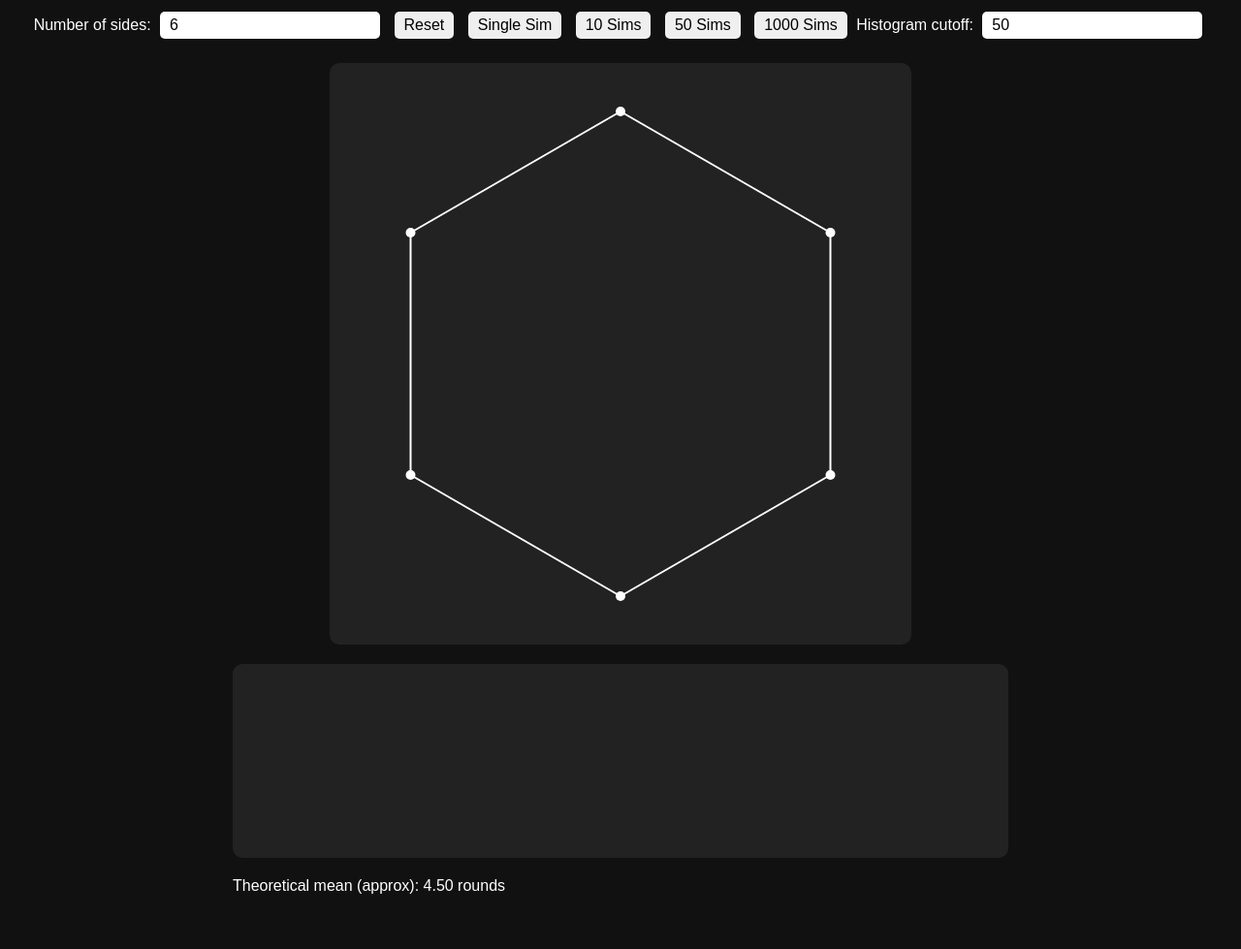
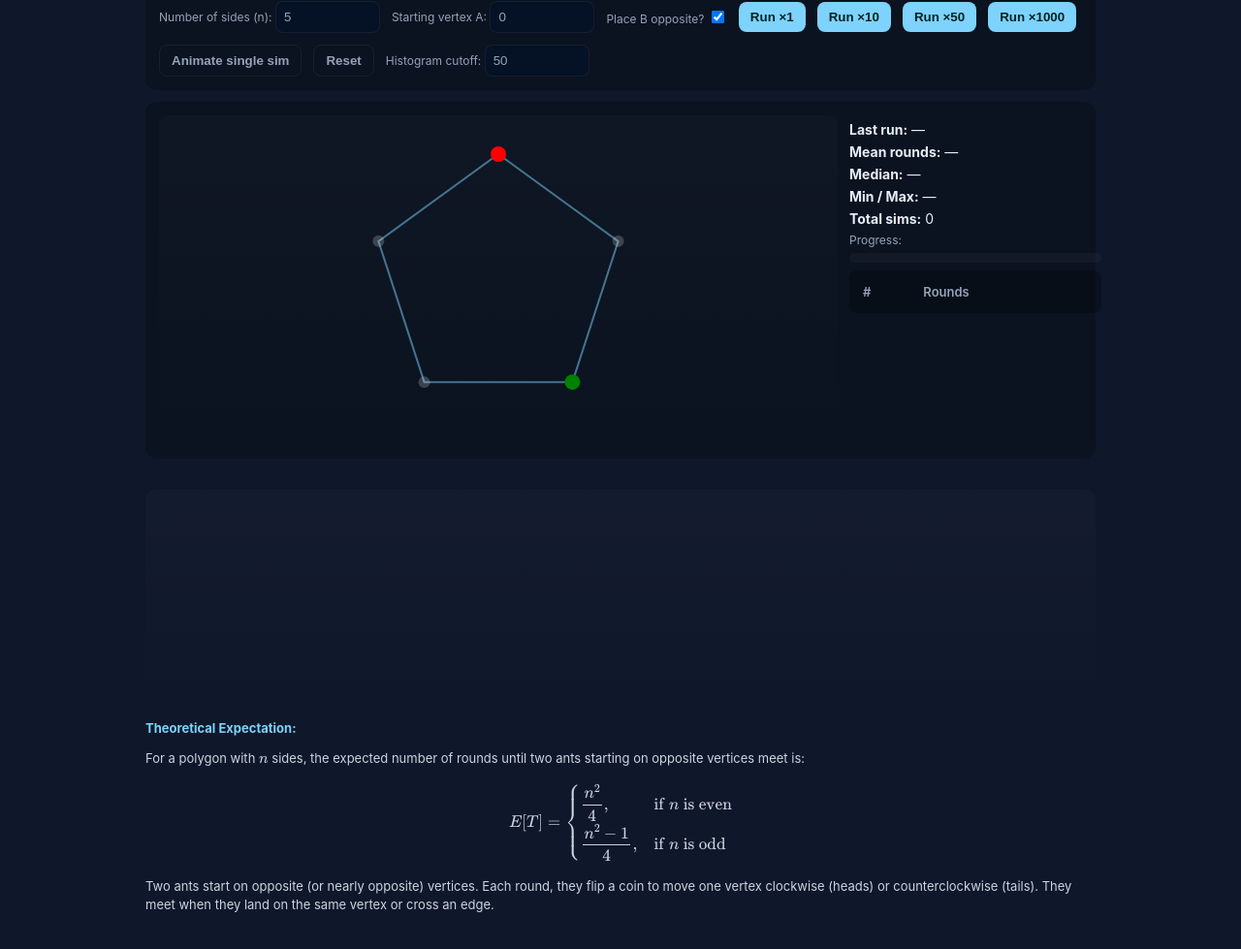
Before and after one commit to pcox44/ants, a plain HTML site: page index.html in a window 1280 px wide. Shown: the part 73-1052 px from the top of the page at 97% size. Before the commit the page ends 1016 px from the top, so only its background shows below. Drawn offline with nearby package versions, Linux system fonts and the light colour scheme.

Commit message:
Refactor HTML structure and styling for simulation

```diff
--- a/index.html
+++ b/index.html
@@ -1,214 +1,200 @@
-<!DOCTYPE html>
+<!doctype html>
 <html lang="en">
 <head>
-<meta charset="UTF-8">
-<title>Ants on a Polygon Simulation</title>
+<meta charset="utf-8" />
+<meta name="viewport" content="width=device-width,initial-scale=1" />
+<title>Ants on a Polygon — Smooth Animation</title>
 <style>
-  body {
-    background-color: #111;
-    color: white;
-    font-family: sans-serif;
-    text-align: center;
-    margin: 0;
-    padding: 0;
-  }
-  canvas {
-    background-color: #222;
-    display: block;
-    margin: 20px auto;
-    border-radius: 10px;
-  }
-  #controls {
-    margin: 10px;
-  }
-  button, input {
-    margin: 5px;
-    padding: 5px 10px;
-    font-size: 16px;
-    border-radius: 5px;
-    border: none;
-  }
-  #desc {
-    margin: 20px auto;
-    max-width: 800px;
-    text-align: left;
-  }
+:root{
+  --bg:#0f172a;--card:#0b1220;--accent:#7dd3fc;--muted:#94a3b8;
+}
+body{font-family:Inter,ui-sans-serif,system-ui,Arial,Helvetica;background:var(--bg);color:#e6eef8;margin:0;padding:24px;}
+.container{max-width:980px;margin:0 auto}
+h1{margin:0 0 12px;font-size:20px}
+.controls{display:flex;gap:12px;align-items:center;flex-wrap:wrap;margin-bottom:14px}
+input[type=number]{width:90px;padding:8px;border-radius:8px;border:1px solid rgba(255,255,255,0.06);background:#051125;color:inherit}
+button{background:var(--accent);border:none;padding:8px 12px;border-radius:8px;color:#022;cursor:pointer;font-weight:600}
+button.secondary{background:transparent;border:1px solid rgba(255,255,255,0.06);color:var(--muted)}
+.card{background:var(--card);padding:14px;border-radius:12px;margin-bottom:12px}
+#canvasWrap{display:flex;gap:12px;align-items:flex-start}
+canvas{background:linear-gradient(180deg, rgba(255,255,255,0.02), transparent);border-radius:10px}
+.results{min-width:260px}
+.stat{font-size:14px;margin:6px 0}
+.progress{height:10px;background:rgba(255,255,255,0.03);border-radius:6px;overflow:hidden}
+.progress > i{display:block;height:100%;background:linear-gradient(90deg,#7dd3fc,#60a5fa);width:0%}
+.small{font-size:12px;color:var(--muted)}
+.footer{margin-top:10px;color:#cbd5e1;font-size:13px;line-height:1.4}
+.footer p strong{color:#7dd3fc;}
+.footer div{text-align:center;}
+.history{margin-top:8px;max-height:160px;overflow:auto;border-radius:8px;padding:8px;background:rgba(0,0,0,0.25)}
+table{width:100%;border-collapse:collapse}
+th,td{padding:6px;text-align:left;font-size:13px}
+th{color:var(--muted);font-weight:600}
+#histogram{width:100%;height:220px;margin-top:20px}
 </style>
+<!-- MathJax for LaTeX rendering -->
+<script src="https://polyfill.io/v3/polyfill.min.js?features=es6"></script>
+<script id="MathJax-script" async
+  src="https://cdn.jsdelivr.net/npm/mathjax@3/es5/tex-mml-chtml.js">
+</script>
 </head>
 <body>
-
-<h1>Ants on a Polygon Simulation</h1>
-
-<div id="controls">
-  <label>Number of sides: <input type="number" id="numSides" value="6" min="3"></label>
-  <button id="resetBtn">Reset</button>
-  <button onclick="singleSim()">Single Sim</button>
-  <button onclick="runSims(10)">10 Sims</button>
-  <button onclick="runSims(50)">50 Sims</button>
-  <button onclick="runSims(1000)">1000 Sims</button>
-  <label>Histogram cutoff: <input type="number" id="cutoff" value="50" min="1"></label>
+<div class="container">
+<h1>Ants on a Polygon — Smooth Animation</h1>
+<div class="card controls">
+<label class="small">Number of sides (n): <input id="nSides" type="number" min="3" value="5"></label>
+<label class="small">Starting vertex A: <input id="startA" type="number" min="0" value="0"></label>
+<label class="small">Place B opposite? <input id="autoOpp" type="checkbox" checked></label>
+<button id="btn1">Run ×1</button>
+<button id="btn10">Run ×10</button>
+<button id="btn50">Run ×50</button>
+<button id="btn1000">Run ×1000</button>
+<button id="animate" class="secondary">Animate single sim</button>
+<button id="reset" class="secondary">Reset</button>
+<label class="small">Histogram cutoff: <input id="cutoff" type="number" min="1" value="50"></label>
 </div>
 
-<canvas id="polygonCanvas" width="600" height="600"></canvas>
-<canvas id="histCanvas" width="800" height="200"></canvas>
+<div class="card" id="canvasWrap">
+<canvas id="polyCanvas" width="580" height="340"></canvas>
+<div class="results">
+<div class="stat"><strong>Last run:</strong> <span id="lastRun">—</span></div>
+<div class="stat"><strong>Mean rounds:</strong> <span id="mean">—</span></div>
+<div class="stat"><strong>Median:</strong> <span id="median">—</span></div>
+<div class="stat"><strong>Min / Max:</strong> <span id="minmax">—</span></div>
+<div class="stat"><strong>Total sims:</strong> <span id="total">0</span></div>
+<div class="stat small">Progress:</div>
+<div class="progress"><i id="progressBar"></i></div>
+<div class="history" id="history">
+<table><thead><tr><th>#</th><th>Rounds</th></tr></thead><tbody id="histBody"></tbody></table>
+</div>
+</div>
+</div>
 
-<div id="desc">
-  <p id="theory">Theoretical mean: -</p>
+<canvas id="histogram"></canvas>
+
+<div class="footer small">
+<p><strong>Theoretical Expectation:</strong></p>
+<p>
+For a polygon with \( n \) sides, the expected number of rounds
+until two ants starting on opposite vertices meet is:
+</p>
+<p style="text-align:center; font-size:14px;">
+\[
+  E[T] =
+  \begin{cases}
+    \dfrac{n^2}{4}, & \text{if } n \text{ is even} \\
+    \dfrac{n^2 - 1}{4}, & \text{if } n \text{ is odd}
+  \end{cases}
+\]
+</p>
+<p>
+Two ants start on opposite (or nearly opposite) vertices. Each round,
+they flip a coin to move one vertex clockwise (heads) or
+counterclockwise (tails). They meet when they land on the same vertex
+or cross an edge.
+</p>
+</div>
 </div>
 
 <script>
-const canvas = document.getElementById("polygonCanvas");
-const ctx = canvas.getContext("2d");
-const histCanvas = document.getElementById("histCanvas");
-const hctx = histCanvas.getContext("2d");
+const $ = id => document.getElementById(id);
+const canvas = $('polyCanvas'); const ctx = canvas.getContext('2d');
+const histCanvas = $('histogram'); const hctx = histCanvas.getContext('2d');
+let cumulativeResults=[];
 
-let numSides = 6;
-let results = [];
-let animating = false;
+function mod(a,m){return ((a % m)+m)%m;}
+function oppositeIndex(n, a){return n%2===0? mod(a+n/2,n):mod(a+Math.floor(n/2),n);}
+function runOne(n,a,b){let rounds=0;if(a===b)return 0;while(true){rounds++;const aMove=Math.random()<0.5?1:-1;const bMove=Math.random()<0.5?1:-1;const aNew=mod(a+aMove,n);const bNew=mod(b+bMove,n);if(aNew===bNew || (aNew===b && bNew===a)) return rounds;a=aNew;b=bNew;}}
+function mean(a){return a.reduce((s,x)=>s+x,0)/a.length;}
+function median(a){const s=[...a].sort((x,y)=>x-y);const m=Math.floor(s.length/2);return s.length%2?s[m]:(s[m-1]+s[m])/2;}
+function updateStats(results){
+  $('lastRun').textContent=results.at(-1)||'—';
+  $('mean').textContent=results.length?mean(results).toFixed(3):'—';
+  $('median').textContent=results.length?median(results).toFixed(3):'—';
+  if(results.length) $('minmax').textContent=Math.min(...results)+' / '+Math.max(...results);
+  $('total').textContent=results.length;
+  const body=$('histBody');body.innerHTML='';
+  const start=Math.max(0,results.length-200);
+  for(let i=start;i<results.length;i++){const tr=document.createElement('tr');tr.innerHTML=`<td>${i+1}</td><td>${results[i]}</td>`;body.appendChild(tr);}
+  drawHistogram(results);
+}
 
-// reset
-document.getElementById("resetBtn").addEventListener("click", () => {
-  numSides = parseInt(document.getElementById("numSides").value);
-  results = [];
-  drawPolygon();
-  drawHistogram();
-  updateTheory();
-});
+function drawPolygon(n,a,b,antsPos){
+  const W=canvas.width,H=canvas.height;ctx.clearRect(0,0,W,H);
+  const cx=W/2,cy=H/2,R=Math.min(W,H)/2-40;
+  const verts=[];for(let i=0;i<n;i++){const θ=-Math.PI/2+i*(2*Math.PI/n);verts.push([cx+R*Math.cos(θ),cy+R*Math.sin(θ)]);}
+  ctx.beginPath();for(let i=0;i<n;i++){const [x,y]=verts[i];if(i===0)ctx.moveTo(x,y);else ctx.lineTo(x,y);}ctx.closePath();ctx.strokeStyle='rgba(125,211,252,0.5)';ctx.lineWidth=2;ctx.stroke();
+  for(let i=0;i<n;i++){const [x,y]=verts[i];ctx.beginPath();ctx.arc(x,y,6,0,Math.PI*2);ctx.fillStyle='rgba(255,255,255,0.2)';ctx.fill();}
+  if(!antsPos) antsPos=[[a,a,1],[b,b,1]];
+  const interp=(v1,v2,p)=>[v1[0]+(v2[0]-v1[0])*p,v1[1]+(v2[1]-v1[1])*p];
+  const drawAnt=(color,pos)=>{const [vStart,vEnd,p]=pos;const [x,y]=interp(verts[vStart],verts[vEnd],p);ctx.beginPath();ctx.arc(x,y,8,0,Math.PI*2);ctx.fillStyle=color;ctx.fill();}
+  drawAnt('red',antsPos[0]);
+  drawAnt('green',antsPos[1]);
+}
 
-document.getElementById("numSides").addEventListener("change", () => {
-  numSides = parseInt(document.getElementById("numSides").value);
-  results = [];
-  drawPolygon();
-  drawHistogram();
-  updateTheory();
-});
+function drawHistogram(data){
+  const cutoff=parseInt($('cutoff').value)||50;
+  const W=histCanvas.width=histCanvas.clientWidth||800,H=220;
+  hctx.clearRect(0,0,W,H);
+  if(!data.length)return;
+  const bins=20; const min=0,max=cutoff; const binWidth=(max-min)/bins;
+  const freq=new Array(bins).fill(0); let overflow=0;
+  for(const v of data){if(v>cutoff) overflow++; else{const idx=Math.min(bins-1,Math.floor((v-min)/binWidth));freq[idx]++;}}
+  const maxFreq=Math.max(...freq,overflow);
+  hctx.fillStyle='rgba(125,211,252,0.5)';
+  for(let i=0;i<bins;i++){const x=i*(W/bins);const h=(freq[i]/maxFreq)*H;hctx.fillRect(x,H-h,W/bins-2,h);}
+  if(overflow>0){const x=bins*(W/bins)-2;const h=(overflow/maxFreq)*H;hctx.fillStyle='rgba(255,99,71,0.5)';hctx.fillRect(x,H-h,W/bins-2,h);}
+  hctx.fillStyle='rgba(255,255,255,0.6)';hctx.font='12px monospace';hctx.fillText('Rounds distribution',10,15);
+}
 
-// draw polygon and ants
-function drawPolygon(ant1=-1, ant2=-1) {
-  ctx.clearRect(0,0,canvas.width,canvas.height);
-  const cx = canvas.width/2;
-  const cy = canvas.height/2;
-  const r = canvas.width/2 - 50;
-  const verts = [];
-  for(let i=0;i<numSides;i++){
-    const angle = 2*Math.PI*i/numSides - Math.PI/2;
-    verts.push({x: cx + r*Math.cos(angle), y: cy + r*Math.sin(angle)});
-  }
-  // edges
-  ctx.strokeStyle = "white";
-  ctx.lineWidth = 2;
-  ctx.beginPath();
-  for(let i=0;i<numSides;i++){
-    const next = (i+1)%numSides;
-    ctx.moveTo(verts[i].x, verts[i].y);
-    ctx.lineTo(verts[next].x, verts[next].y);
-  }
-  ctx.stroke();
-  // vertices
-  ctx.fillStyle = "white";
-  for(let v of verts){
-    ctx.beginPath();
-    ctx.arc(v.x,v.y,5,0,2*Math.PI);
-    ctx.fill();
-  }
-  // ants
-  if(ant1>=0 && ant2>=0){
-    ctx.fillStyle = "red";
-    ctx.beginPath();
-    ctx.arc(verts[ant1].x, verts[ant1].y, 10,0,2*Math.PI);
-    ctx.fill();
-    ctx.fillStyle = "green";
-    ctx.beginPath();
-    ctx.arc(verts[ant2].x, verts[ant2].y, 10,0,2*Math.PI);
-    ctx.fill();
+// --- Animate single simulation continuously ---
+async function animateSim() {
+  const n = parseInt($('nSides').value) || 5;
+  let a = parseInt($('startA').value) || 0;
+  let b = $('autoOpp').checked ? oppositeIndex(n, a) : a;
+
+  let pos = [a, b];
+  drawPolygon(n, a, b, [ [a,a,1],[b,b,1] ]);
+
+  let rounds = 0;
+  let running = true;
+
+  while (running) {
+    rounds++;
+    const aMove = Math.random() < 0.5 ? 1 : -1;
+    const bMove = Math.random() < 0.5 ? 1 : -1;
+    const newA = mod(pos[0] + aMove, n);
+    const newB = mod(pos[1] + bMove, n);
+
+    const steps = 15;
+    for(let s=1; s<=steps; s++){
+      drawPolygon(n, a, b, [ [pos[0], newA, s/steps], [pos[1], newB, s/steps] ]);
+      await new Promise(r=>requestAnimationFrame(r));
+    }
+
+    pos = [newA,newB];
+    a = newA; b = newB;
+
+    if(newA === newB || (n%2!==0 && newA === b && newB === a)){
+      cumulativeResults.push(rounds);
+      updateStats(cumulativeResults);
+      running = false;
+    }
   }
 }
 
-// single animated simulation
-function singleSim(){
-  if(animating) return;
-  animating = true;
-  let ant1 = 0;
-  let ant2 = Math.floor(numSides/2);
-  drawPolygon(ant1, ant2);
-  const interval = setInterval(()=>{
-    ant1 = (ant1 + (Math.random()<0.5?1:-1)+numSides)%numSides;
-    ant2 = (ant2 + (Math.random()<0.5?1:-1)+numSides)%numSides;
-    drawPolygon(ant1, ant2);
-    let d = Math.min((ant2-ant1+numSides)%numSides,(ant1-ant2+numSides)%numSides);
-    if(d<=1){
-      clearInterval(interval);
-      animating=false;
-      results.push(null); // no numerical result, just visualize
-    }
-  },200);
-}
+// --- Button handlers ---
+$('btn1').onclick=()=>{const n=parseInt($('nSides').value),a=parseInt($('startA').value),b=$('autoOpp').checked?oppositeIndex(n,a):a; cumulativeResults.push(runOne(n,a,b));updateStats(cumulativeResults);};
+$('btn10').onclick=()=>{const n=parseInt($('nSides').value),a=parseInt($('startA').value),b=$('autoOpp').checked?oppositeIndex(n,a):a; for(let i=0;i<10;i++) cumulativeResults.push(runOne(n,a,b)); updateStats(cumulativeResults);};
+$('btn50').onclick=()=>{const n=parseInt($('nSides').value),a=parseInt($('startA').value),b=$('autoOpp').checked?oppositeIndex(n,a):a; for(let i=0;i<50;i++) cumulativeResults.push(runOne(n,a,b)); updateStats(cumulativeResults);};
+$('btn1000').onclick=()=>{const n=parseInt($('nSides').value),a=parseInt($('startA').value),b=$('autoOpp').checked?oppositeIndex(n,a):a; for(let i=0;i<1000;i++) cumulativeResults.push(runOne(n,a,b)); updateStats(cumulativeResults);};
+$('animate').onclick=animateSim;
+$('reset').onclick=()=>{cumulativeResults=[];updateStats([]);init();};
+$('nSides').addEventListener('change',()=>{cumulativeResults=[];updateStats([]);init();});
 
-// run multiple simulations
-function runSims(count){
-  const cutoff = parseInt(document.getElementById("cutoff").value);
-  results = [];
-  let completed = 0;
-  function simStep(){
-    let ant1=0;
-    let ant2=Math.floor(numSides/2);
-    let rounds=0;
-    while(true){
-      rounds++;
-      ant1 = (ant1 + (Math.random()<0.5?1:-1)+numSides)%numSides;
-      ant2 = (ant2 + (Math.random()<0.5?1:-1)+numSides)%numSides;
-      let d = Math.min((ant2-ant1+numSides)%numSides,(ant1-ant2+numSides)%numSides);
-      if(d<=1) break;
-      if(rounds>10000) break; // safety cutoff
-    }
-    results.push(rounds);
-    completed++;
-    if(completed<count){
-      setTimeout(simStep,0);
-    }else{
-      drawHistogram();
-      updateTheory();
-    }
-  }
-  simStep();
-}
-
-// histogram
-function drawHistogram(){
-  hctx.clearRect(0,0,histCanvas.width,histCanvas.height);
-  if(results.length===0) return;
-  const cutoff = parseInt(document.getElementById("cutoff").value);
-  const hist = Array(cutoff+1).fill(0);
-  for(let r of results){
-    if(r<=cutoff) hist[r]++;
-  }
-  const maxH = Math.max(...hist);
-  const w = histCanvas.width/(cutoff+1);
-  for(let i=0;i<hist.length;i++){
-    const h = hist[i]/maxH*histCanvas.height;
-    hctx.fillStyle = "cyan";
-    hctx.fillRect(i*w,histCanvas.height-h,w-1,h);
-  }
-}
-
-// theoretical mean
-function updateTheory(){
-  const theoryEl = document.getElementById("theory");
-  if(numSides%2===0){
-    // simple approximation for even n (distance=n/2)
-    const d = numSides/2;
-    const mean = Math.pow(d,2)/2; // rough for crossing rule
-    theoryEl.innerHTML = `Theoretical mean (approx): ${mean.toFixed(2)} rounds`;
-  }else{
-    theoryEl.innerHTML = `Theoretical mean: use simulation for odd polygons`;
-  }
-}
-
-// initial draw
-drawPolygon();
-drawHistogram();
-updateTheory();
+function init(){const n=parseInt($('nSides').value)||5; const a=parseInt($('startA').value)||0; const b=$('autoOpp').checked?oppositeIndex(n,a):a; drawPolygon(n,a,b);}
+window.addEventListener('resize',()=>{canvas.width=Math.min(700,Math.max(420,Math.floor(window.innerWidth*0.55)));canvas.height=340;init();});
+canvas.width=Math.min(700,Math.max(420,Math.floor(window.innerWidth*0.55)));canvas.height=340;init();
 </script>
-
 </body>
 </html>
```
